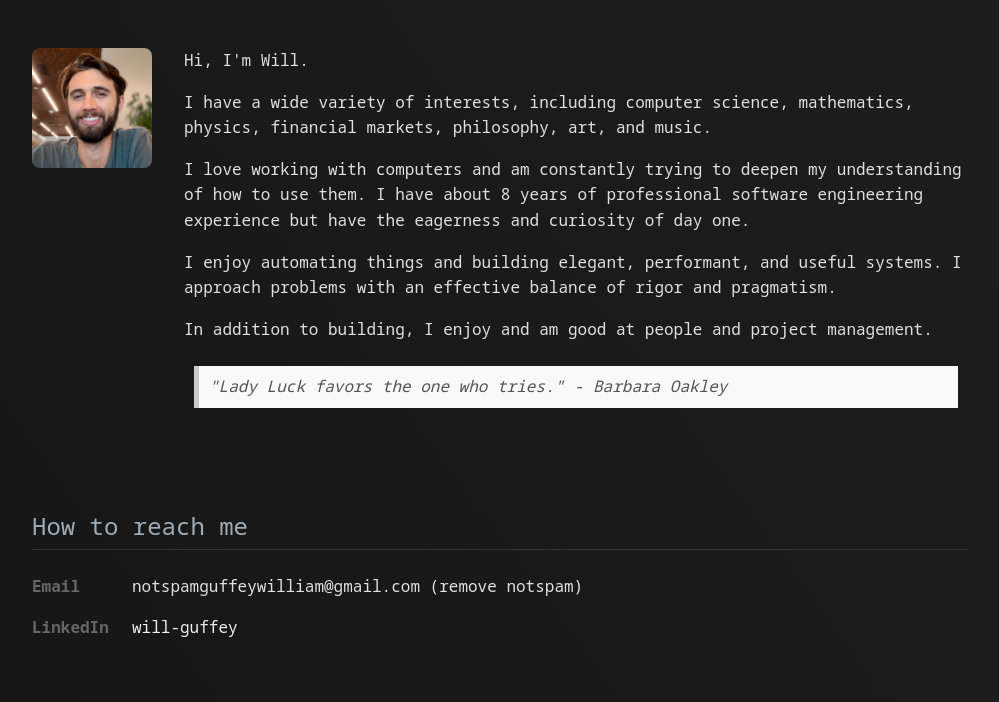
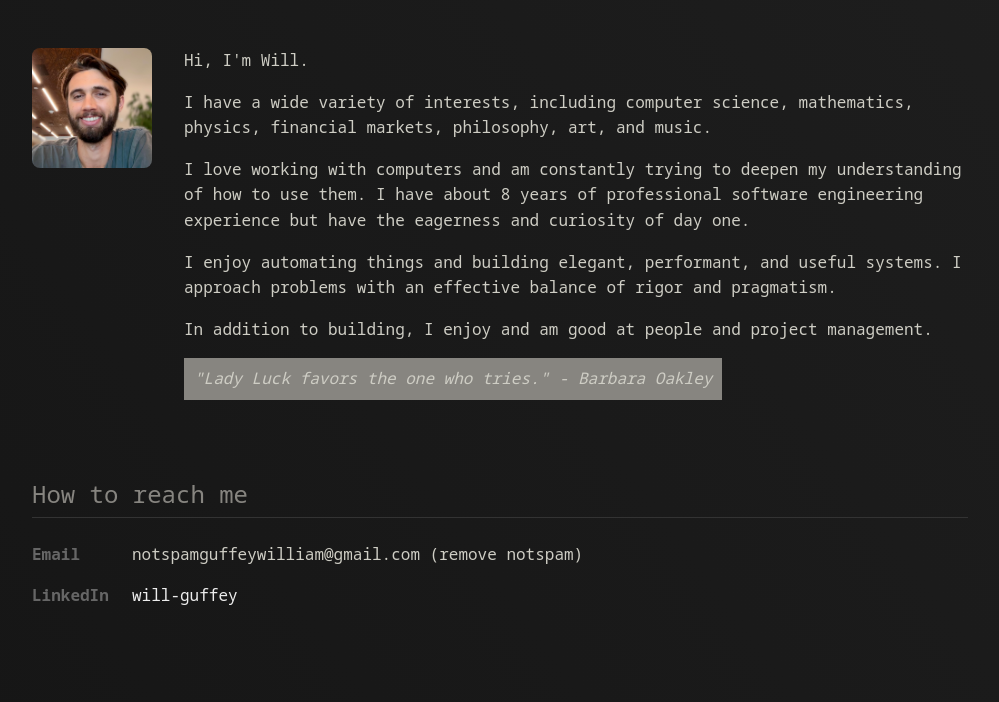
Before and after one commit to wguffey/wguffey-website, a plain HTML site: page index.html in a window 1280 px wide. Shown: the top 702 px of the page, without its empty margins (140-1139 px from the left). Drawn offline with Linux system fonts and the light colour scheme.

Commit message:
Update some stylings

```diff
--- a/style.css
+++ b/style.css
@@ -1,8 +1,8 @@
 /* Root Variables */
 :root {
   --bg-color: #121212;
-  --text-color: #e0e0e0;
-  --accent-color: #9eacb7;
+  --text-color: #cecdc4;
+  --accent-color: #878580;
   --secondary-bg: #1e1e1e;
   --border-color: #333;
   --link-color: #ededed;
@@ -113,12 +113,13 @@ section {
 
 /* Blockquote */
 blockquote.quote-box {
-  border-left: 5px solid #ccc;
-  margin: 1.5em 10px;
+  /* border-left: 5px solid #ccc; */
+  margin-top: 10px;
   padding: 0.5em 10px;
-  color: #555;
-  background: #f9f9f9;
+  color: var(--text-color);
+  background: var(--accent-color);
   font-style: italic;
+  width: fit-content;
 }
 
 blockquote.quote-box p {
```
